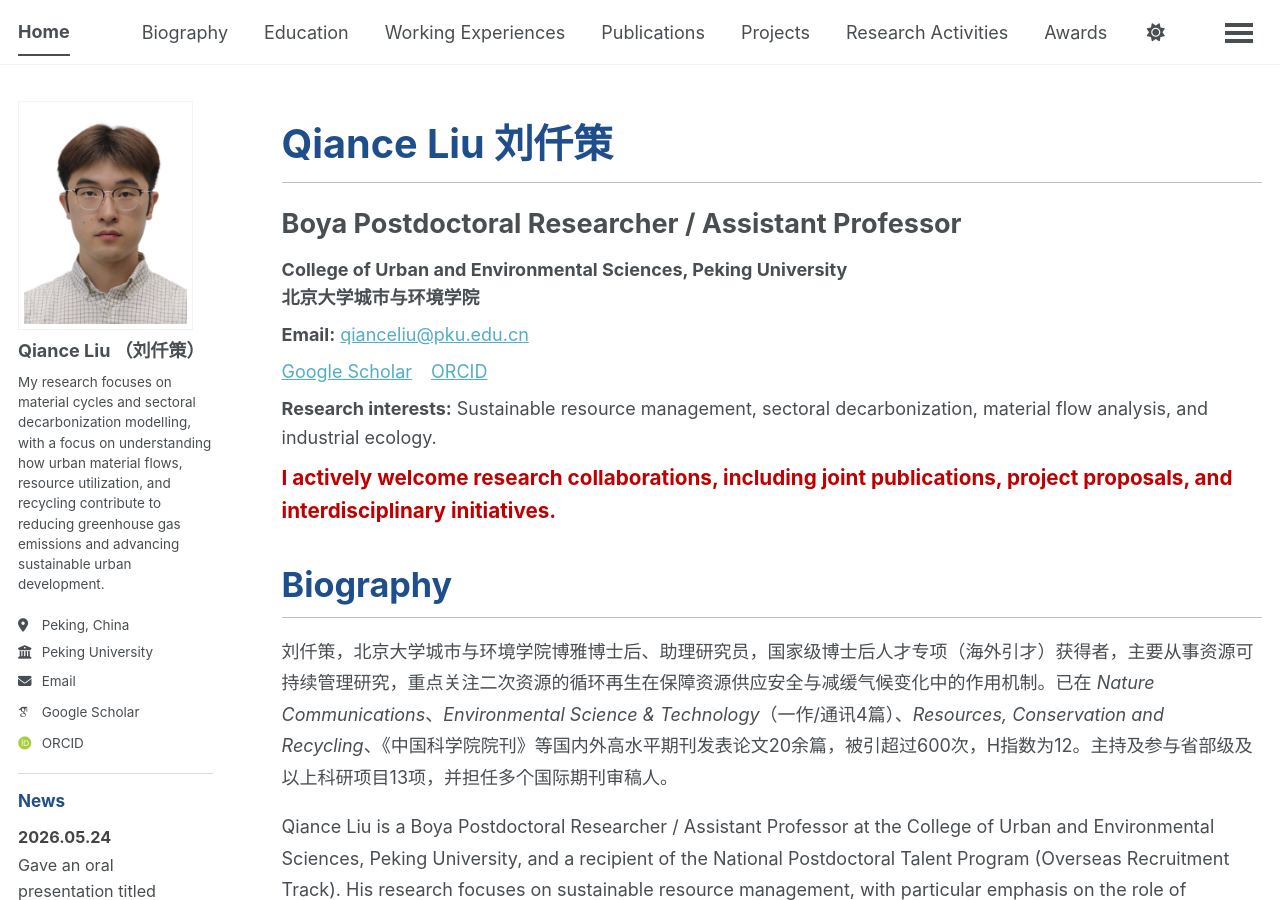
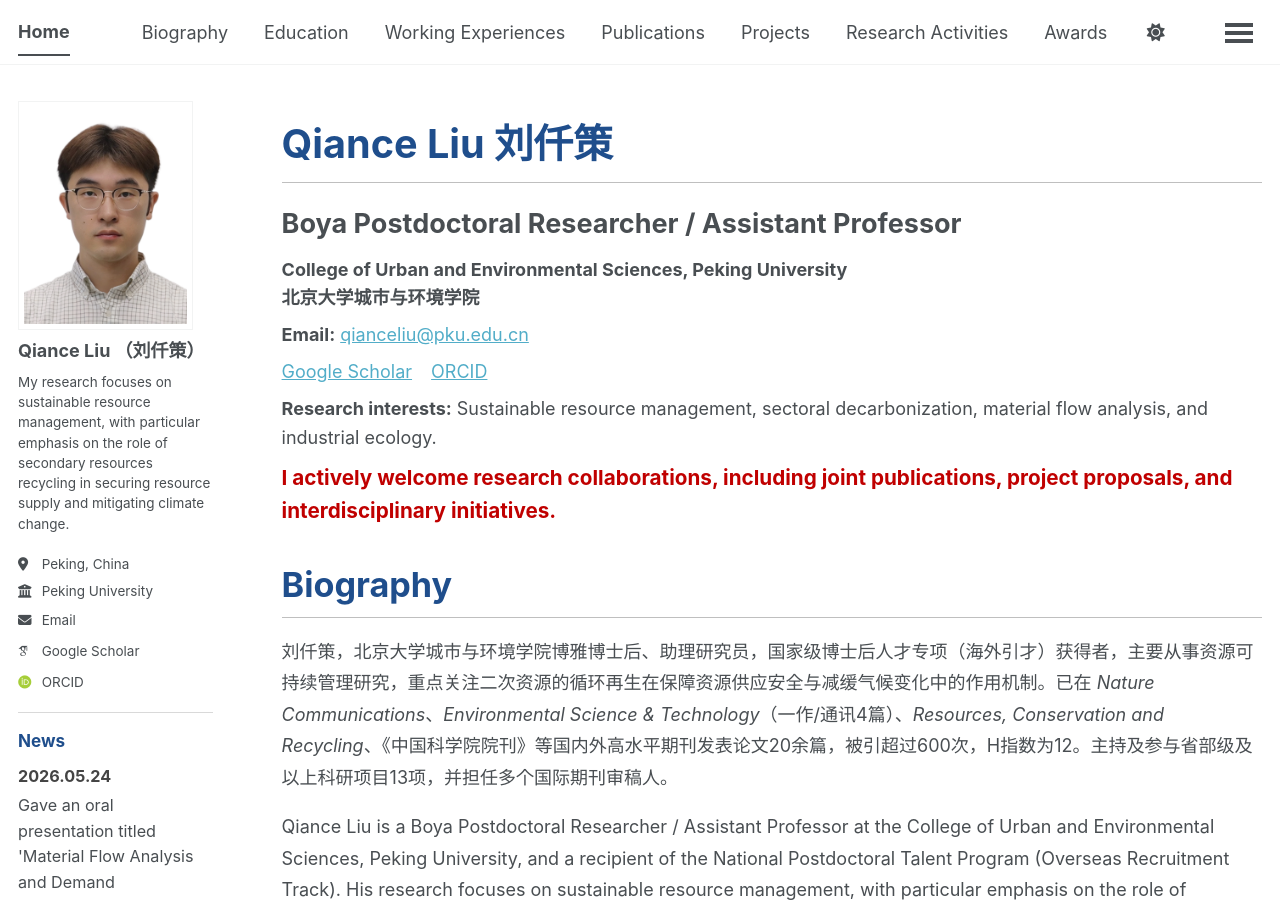
Before and after one commit to QianceLIU/qianceliu.github.io, a Jekyll site: the page built from _pages/about.md, in a window 1280 px wide and 900 px high. Built offline with Jekyll 4.4.1, drawn with Linux system fonts in a browser that asks for light colours; some web fonts are replaced; a script bundle is joined from its source files by our own code; library files that are not in the unit come from our copies; some of the changed text lies outside the part shown.

Commit message:
Update _config.yml

```diff
--- a/_config.yml
+++ b/_config.yml
@@ -26,7 +26,7 @@
   avatar           : "IMG_1149.JPG"
   name             : "Qiance Liu （刘仟策）"
   pronouns         : # "Boya Postdoctoral Researcher/Assistant Professor"
-  bio              : "My research focuses on material cycles and sectoral decarbonization modelling, with a focus on understanding how urban material flows, resource utilization, and recycling contribute to reducing greenhouse gas emissions and advancing sustainable urban development."
+  bio              : "My research focuses on sustainable resource management, with particular emphasis on the role of secondary resources recycling in securing resource supply and mitigating climate change."
   location         : "Peking, China"
   employer         : "Peking University"
   uri              : # URL
```
